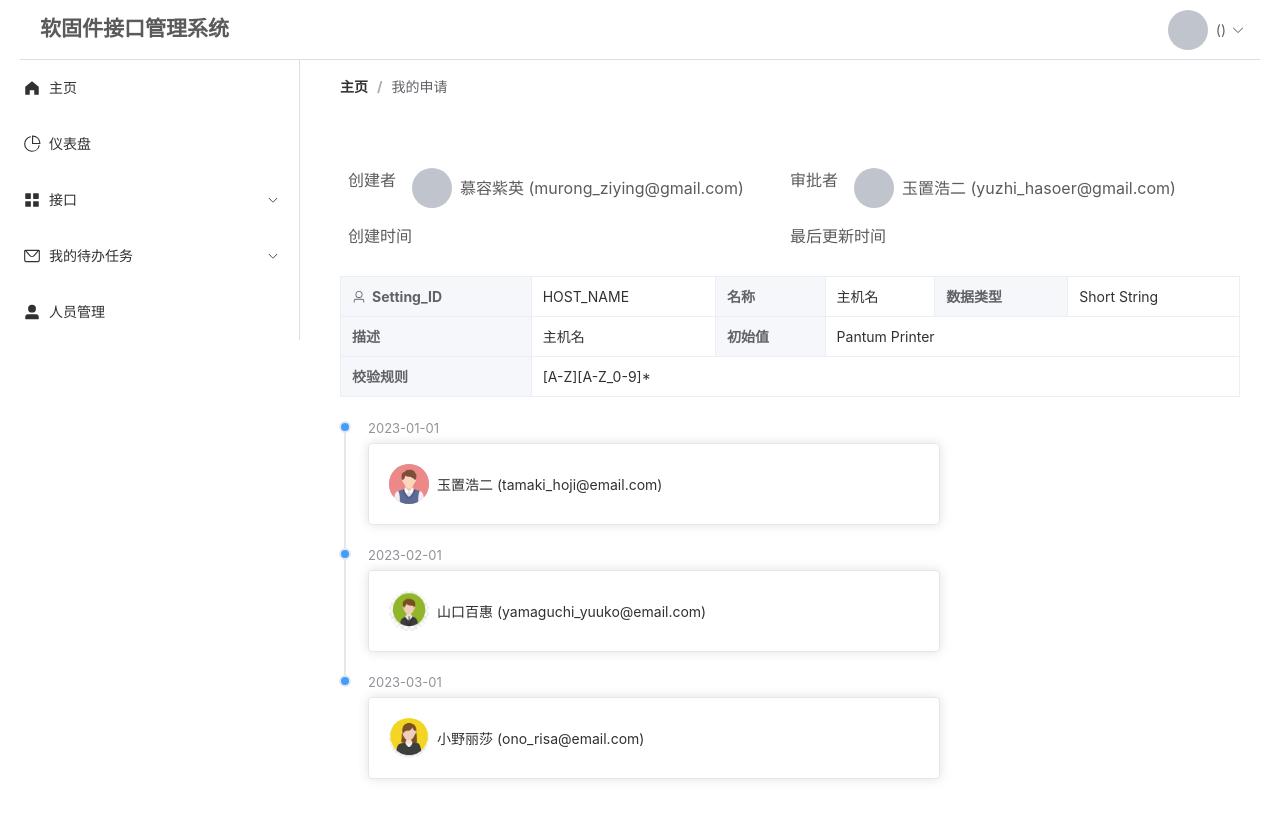
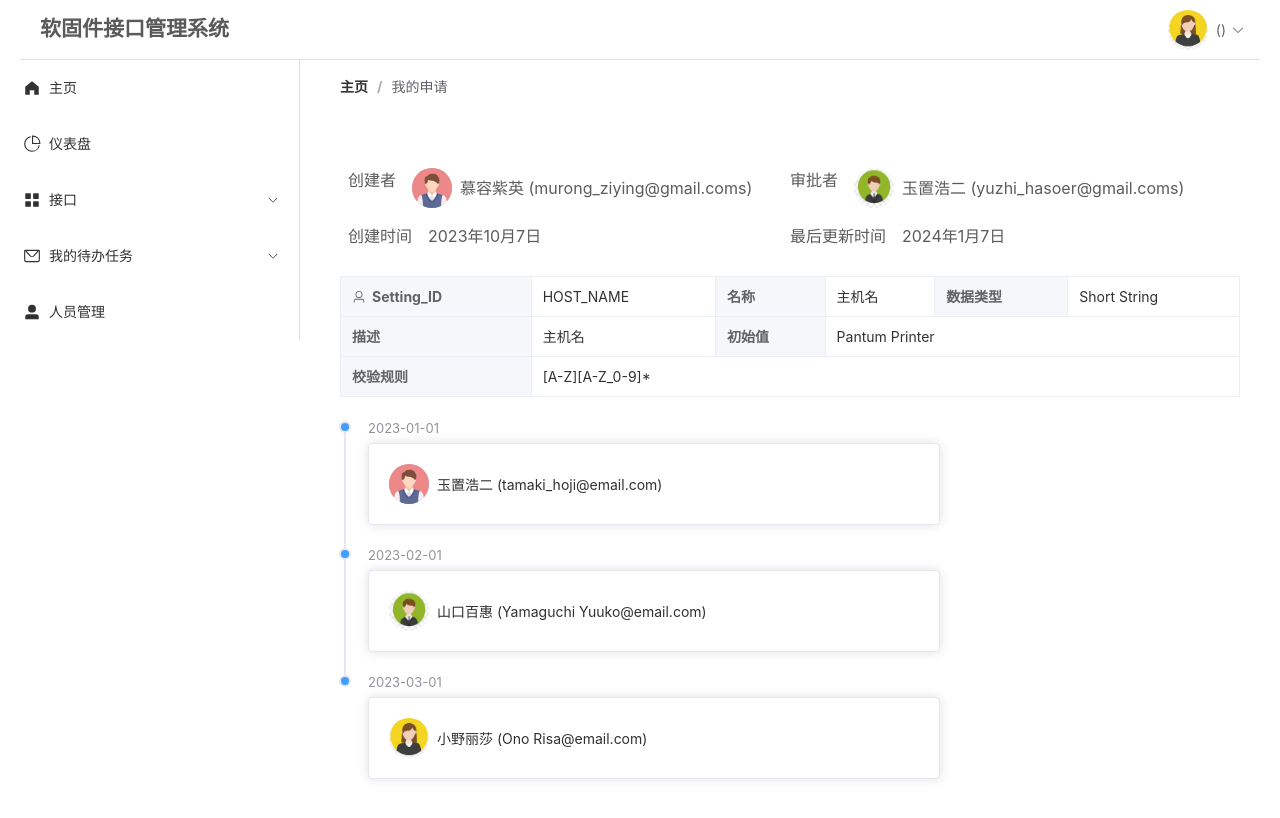
Before and after one commit to linda19504/Admin, a Vue app: page /AdminPage in a window 1280 px wide. Shown: the top 818 px of the page. Built offline with nearby package versions, Linux system fonts and the light colour scheme.

Commit message:
Revert "重构 TheAvatar 和 TimelineList 组件，统一属性命名为 camelCase，优化数据传递方式"
This reverts commit e2eabcbc7cc8df76ef5d2fbf9c0fc7a8c53286a1.

```diff
--- a/src/components/TheAvatar.vue
+++ b/src/components/TheAvatar.vue
@@ -1,27 +1,13 @@
 <template>
   <div class="flex-row">
     <el-space>
-      <el-avatar size="normal" :src="avatarUrl"/>
+      <el-avatar size="normal" :src="avatar_url"/>
       {{ username }} ({{ email }})
     </el-space>
   </div>
 </template>
-
 <script setup>
-const props = defineProps({
-  avatarUrl: {
-    type: String,
-    default: ''
-  },
-  username: {
-    type: String,
-    default: ''
-  },
-  email: {
-    type: String,
-    default: ''
-  }
-})
+const props = defineProps(["avatar_url", "username", "email"])
 </script>
 <style scope>
 .flex-row {
--- a/src/components/TimelineList.vue
+++ b/src/components/TimelineList.vue
@@ -1,7 +1,7 @@
 <template>
   <el-timeline style="max-width: 600px">
     <el-timeline-item
-      v-for="(activity, index) in timelineItems"
+      v-for="(activity, index) in timelineActivities"
       :key="index"
       :timestamp="activity.timestamp"
       :color="activity.color"
@@ -11,7 +11,7 @@
       <el-card>
         <el-space>
           <TheAvatar
-            :avatar-url="activity.avatarUrl"
+            :avatar_url="activity.avatar_url"
             :size="size"
             :username="activity.username"
             :email="activity.email"
@@ -37,7 +37,7 @@ const props = defineProps({
   },
 });
 
-const timelineItems = computed(() =>
+const timelineActivities = computed(() =>
   props.activities.map(activity => ({
     ...activity,
     color: "#409EFF",
--- a/src/views/AdminPage.vue
+++ b/src/views/AdminPage.vue
@@ -10,11 +10,8 @@
         <!-- <el-menu-item index="1">{{ HOME_MAIN.ADMIN }}</el-menu-item> -->
         <el-dropdown>
           <span class="el-dropdown-link">
-            <TheAvatar
-              :avatar-url="userInfo.avatarUrl"
-              :username="userInfo.username"
-              :email="userInfo.email"
-            />
+            <TheAvatar :size="50" :avatar_url="userInfo.avatar_url" :username="userInfo.username"
+              :email="userInfo.email" />
             <!-- <el-text>{{ userInfo.Info }}</el-text> -->
             <el-icon class="header-icon el-icon--right">
               <arrow-down />
@@ -58,16 +55,16 @@
           </el-header>
           <el-main>
             <TheDescription
-              :size="pageData.size"
-              :create-date="pageData.createDate"
-              :last-updated-date="pageData.lastUpdatedDate"
-              :creater="pageData.creator"
-              :approvers="pageData.approvers"
-            />
+              :size="descriptionData.size"
+              :create_date="descriptionData.create_date"
+              :last_updated_date="descriptionData.last_updated_date"
+              :creater="descriptionData.creater"
+              :approvers="descriptionData.approvers"
+            ></TheDescription>
             <br />
             <TimelineList
-              :activities="pageData.timelineItems"
-              :size="pageData.size"
+              :activities="descriptionData.timelineActivities"
+              :size="descriptionData.size"
             />
           </el-main>
           <el-footer> </el-footer>
@@ -95,38 +92,39 @@ import { User } from "@element-plus/icons-vue"
 import TimelineList from '@/components/TimelineList.vue'
 
 // 新增的数据
-const pageData = ref({
+const descriptionData = ref({
   size: 'default',
-  createDate: '2023年10月7日',
-  lastUpdatedDate: '2024年1月7日',
-  creator: {
-    avatarUrl: 'avatar_one.png',
+  create_date: '2023年10月7日',
+  last_updated_date: '2024年1月7日',
+  creater: {
+    avatar_url: 'avatar_one.png',
     username: '慕容紫英',
-    email: 'murong_ziying@gmail.com'
+    email: 'murong_ziying@gmail.coms'
   },
   approvers: {
-    avatarUrl: 'avatar_two.jpg',
+    avatar_url: 'avatar_two.jpg',
     username: '玉置浩二',
-    email: 'yuzhi_hasoer@gmail.com'
+    email: 'yuzhi_hasoer@gmail.coms'
   },
-  timelineItems: [
+  // 新增时间轴活动数组
+  timelineActivities: [
     {
       timestamp: '2023-01-01',
-      avatarUrl: '/avatar_one.png',
+      avatar_url: '/avatar_one.png',
       username: '玉置浩二',
       email: 'tamaki_hoji@email.com'
     },
     {
       timestamp: '2023-02-01',
-      avatarUrl: '/avatar_two.jpg',
+      avatar_url: '/avatar_two.jpg',
       username: '山口百惠',
-      email: 'yamaguchi_yuuko@email.com'
+      email: 'Yamaguchi Yuuko@email.com'
     },
     {
       timestamp: '2023-03-01',
-      avatarUrl: '/avatar_three.jpg',
+      avatar_url: '/avatar_three.jpg',
       username: '小野丽莎',
-      email: 'ono_risa@email.com'
+      email: 'Ono Risa@email.com'
     }
   ]
 })
```
